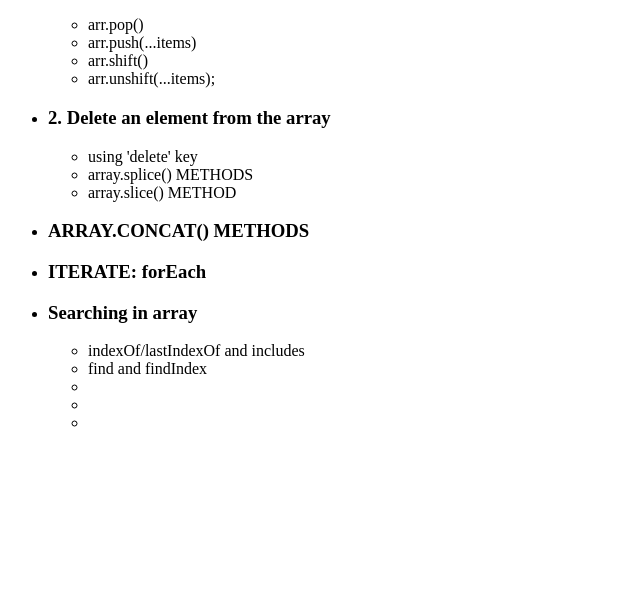
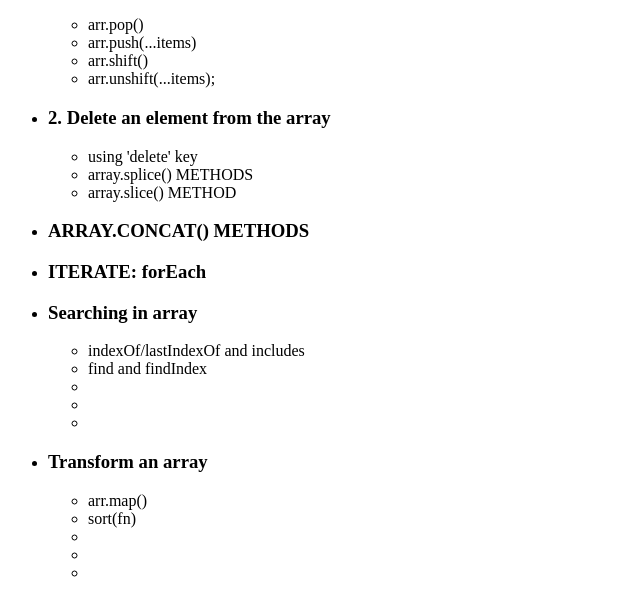
Before and after one commit to yugmani/array-methods-jsinfo, a website: page index.html in a window 1280 px wide. Shown: the part 91-706 px from the top of the page, without its empty margins (0-640 px from the left). Drawn offline with Linux system fonts and the light colour scheme.

Commit message:
arr.map()

```diff
--- a/index.html
+++ b/index.html
@@ -30,5 +30,15 @@
         <li></li>
       </ul>
     </li>
+    <li>
+      <h3>Transform an array</h3>
+      <ul>
+        <li>arr.map()</li>
+        <li>sort(fn)</li>
+        <li></li>
+        <li></li>
+        <li></li>
+      </ul>
+    </li>
   </ul>
 </div>
```
Also changed, not shown: index.js (+32 -11 lines).
